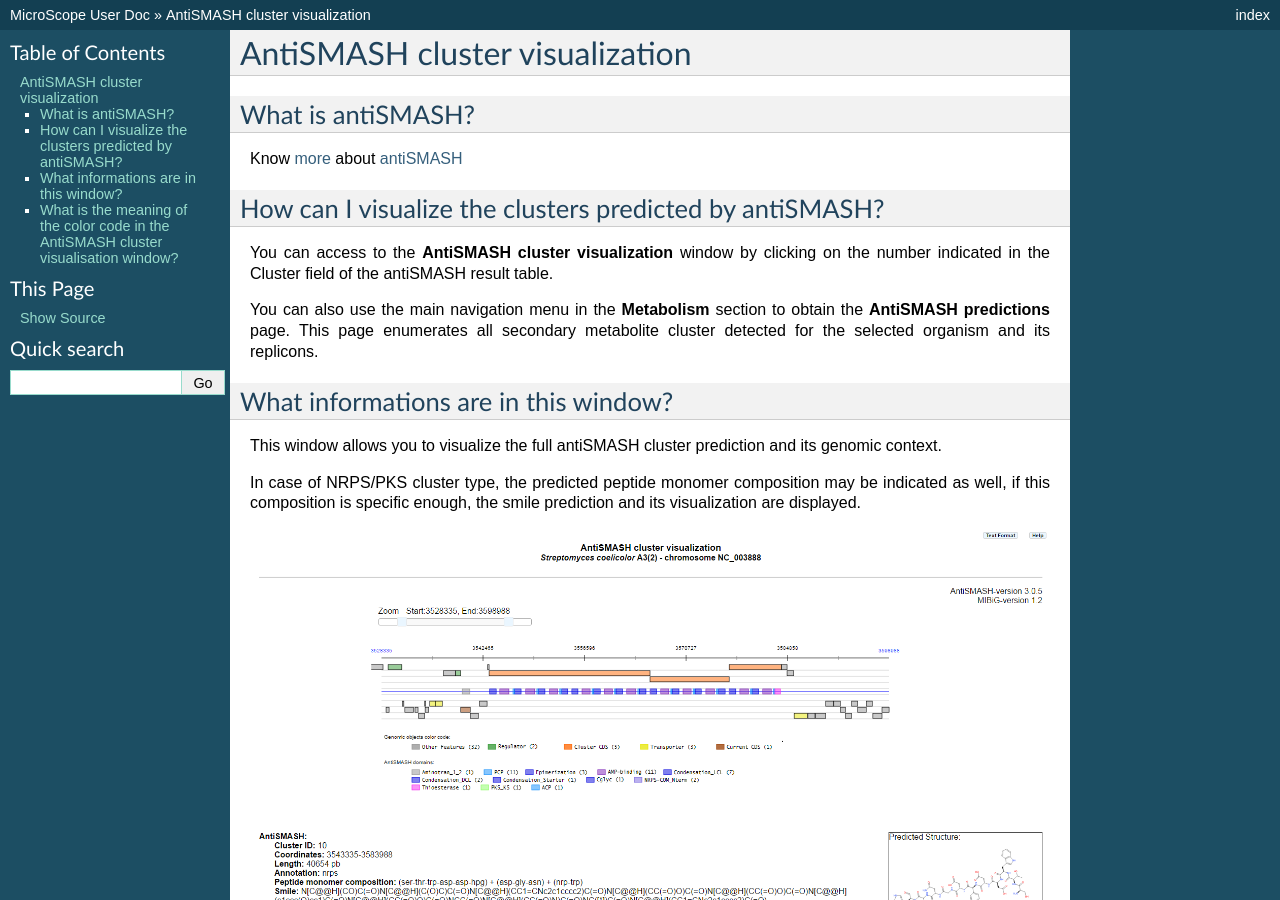
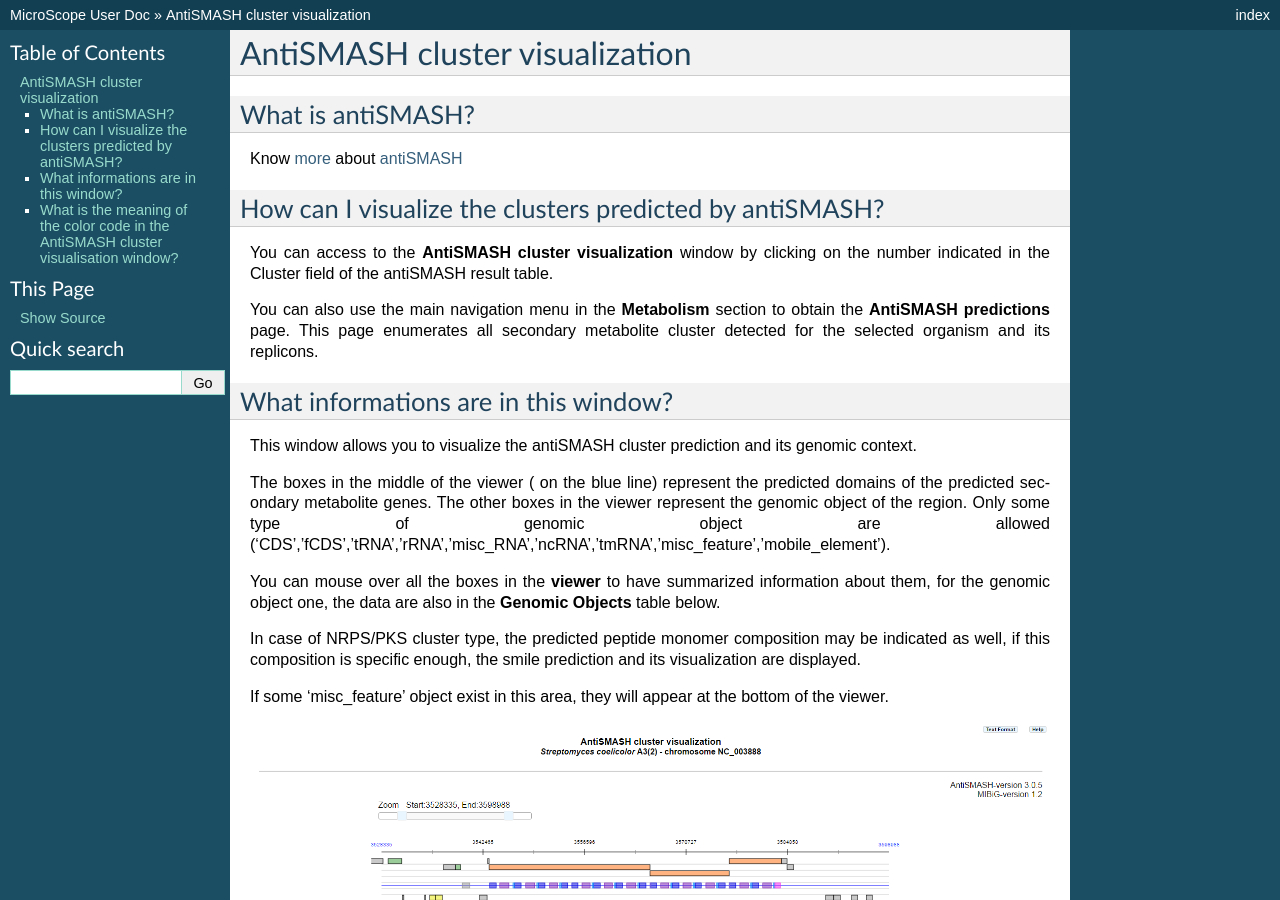
Before and after one commit to labgem/microscope-user-doc, a Sphinx documentation site: the page built from docs/content/metabolism/domainviewer.rst, in a window 1280 px wide and 900 px high. Built offline with Sphinx 7.4.7, drawn with Linux system fonts in a browser that asks for light colours; formulas are drawn with MathJax 3.

Commit message:
Update domainviewer.rst

```diff
--- a/docs/content/metabolism/domainviewer.rst
+++ b/docs/content/metabolism/domainviewer.rst
@@ -20,9 +20,17 @@ This page enumerates all secondary metabolite cluster detected for the selected
 
 What informations are in this window?
 --------------------------------------------------------
-This window allows you to visualize the full antiSMASH cluster prediction and its genomic context.
+This window allows you to visualize the antiSMASH cluster prediction and its genomic context.
+
+The boxes in the middle of the viewer ( on the blue line) represent the predicted domains of the predicted secondary metabolite genes.
+The other boxes in the viewer represent the genomic object of the region. Only some type of genomic object are allowed ('CDS','fCDS','tRNA','rRNA','misc_RNA','ncRNA','tmRNA','misc_feature','mobile_element').
+
+You can mouse over all the boxes in the **viewer** to have summarized information about them, for the genomic object one, the data are also in the **Genomic Objects** table below.
 
 In case of NRPS/PKS cluster type, the predicted peptide monomer composition may be indicated as well, if this composition is specific enough, the smile prediction and its visualization are displayed.
+
+If some 'misc_feature' object exist in this area, they will appear at the bottom of the viewer.
+
 
 .. image:: img/antiSMASH3_viewer.PNG
 
```
